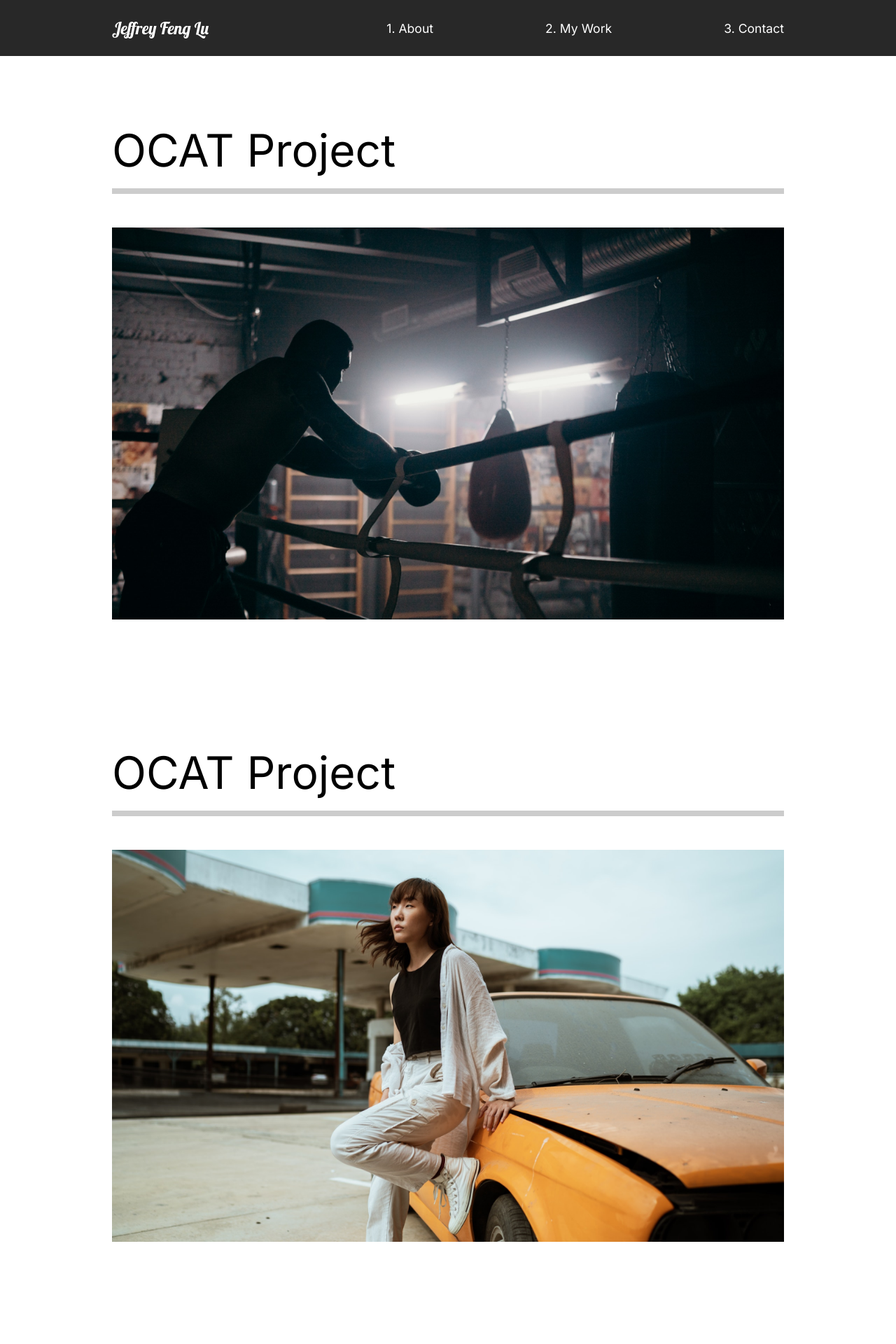
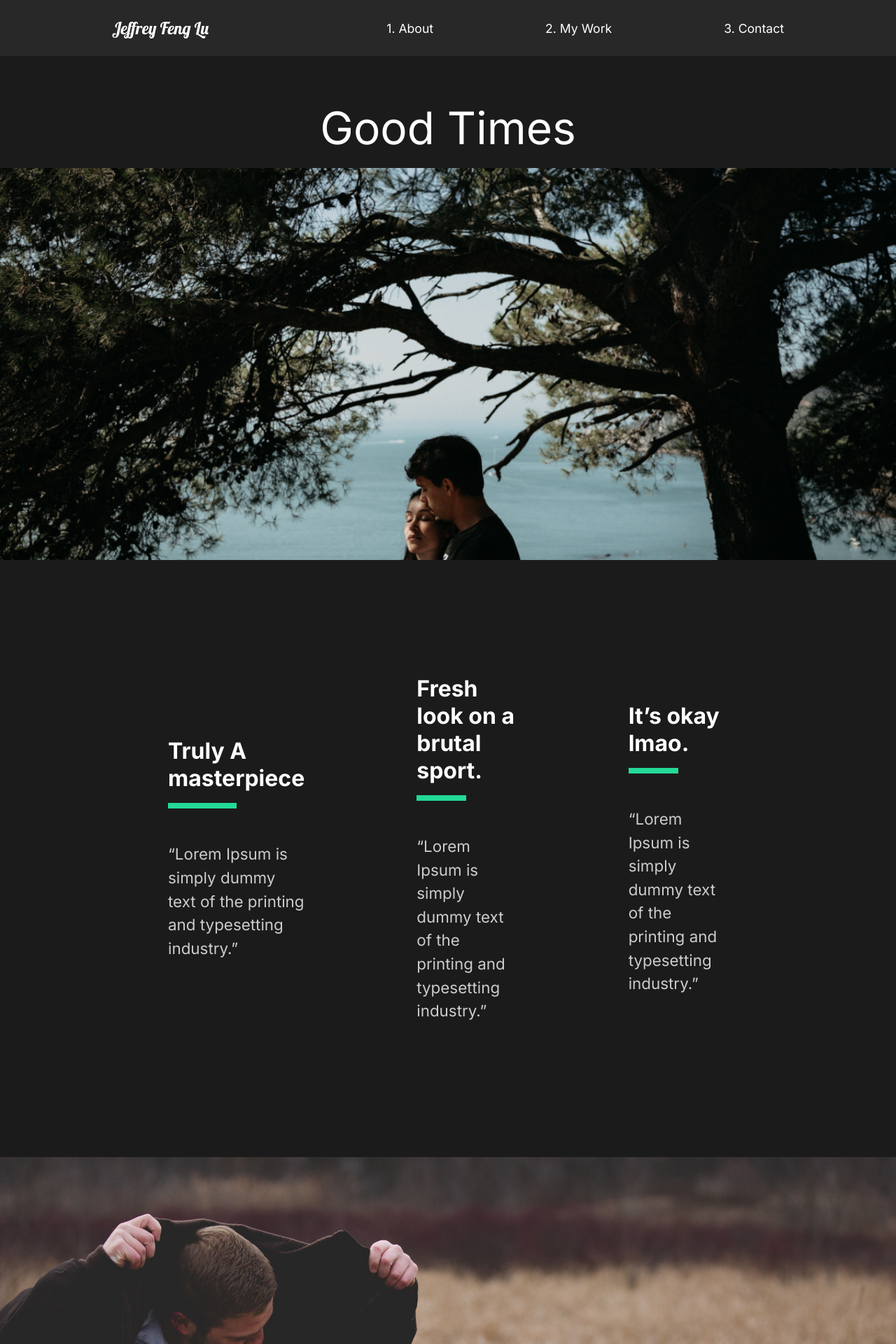
Before and after one commit to jfenglu814/portfolio, a React (Create React App) app: page /work/good-times in a window 1280 px wide. Shown: the top 1920 px of the page at 70% size. Built offline with nearby package versions, Linux system fonts and the light colour scheme.

Commit message:
Added work detail template page

```diff
--- a/src/App.js
+++ b/src/App.js
@@ -7,6 +7,7 @@
 import Contact from "./pages/Contact";
 import Work from "./pages/Work";
 import { Switch, Route } from "react-router-dom";
+import MovieDetail from "./pages/MovieDetail";
 
 function App() {
   return (
@@ -17,8 +18,11 @@
         <Route path="/" exact>
           <AboutMe />
         </Route>
-        <Route path="/work">
+        <Route path="/work" exact>
           <Work />
+        </Route>
+        <Route path="/work/:id">
+          <MovieDetail />
         </Route>
         <Route path="/contact">
           <Contact />
--- a/src/components/AboutSection.js
+++ b/src/components/AboutSection.js
@@ -6,13 +6,21 @@
 
 import { About, Description, Image, Hide } from "../styles";
 
+//Framer Motion
+import { motion } from "framer-motion";
+
 const AboutSection = () => {
   return (
     <About>
       <Description>
         <div className="title">
           <Hide>
-            <h2>Working to make</h2>
+            <motion.h2
+              animate={{ opacity: 1, transition: { duration: 2 } }}
+              initial={{ opacity: 0 }}
+            >
+              Working to make
+            </motion.h2>
           </Hide>
           <Hide>
             <h2>
--- a/src/pages/MovieDetail.js
+++ b/src/pages/MovieDetail.js
@@ -0,0 +1,110 @@
+import React, { useState, useEffect } from "react";
+import styled from "styled-components";
+import { useHistory } from "react-router-dom";
+import { MovieState } from "../movieState";
+
+const MovieDetail = () => {
+  const history = useHistory();
+  const url = history.location.pathname;
+  const [movies, setMovies] = useState(MovieState);
+  const [movie, setMovie] = useState(null);
+
+  //useEffect
+  useEffect(() => {
+    const currentMovie = movies.filter((stateMovie) => stateMovie.url === url);
+    setMovie(currentMovie[0]);
+  }, [movies, url]);
+
+  return (
+    <>
+      {movie && (
+        <Details>
+          <HeadLine>
+            <h2>{movie.title}</h2>
+            <img src={movie.mainImg} alt="movie" />
+          </HeadLine>
+          <Awards>
+            {movie.awards.map((award) => (
+              <Award
+                title={award.title}
+                description={award.description}
+                key={award.title}
+              />
+            ))}
+          </Awards>
+          <ImageDisplay>
+            <img src={movie.secondaryImg} alt="movie" />
+          </ImageDisplay>
+        </Details>
+      )}
+      s
+    </>
+  );
+};
+
+const Details = styled.div`
+  color: white;
+`;
+
+const HeadLine = styled.div`
+  min-height: 90vh;
+  padding-top: 20vh;
+  position: relative;
+  h2 {
+    position: absolute;
+    top: 10%;
+    left: 50%;
+    transform: translate(-50%, -10%);
+  }
+  img {
+    width: 100%;
+    height: 70vh;
+    object-fit: cover;
+  }
+`;
+
+const Awards = styled.div`
+  min-height: 80vh;
+  display: flex;
+  margin: 5rem 10rem;
+  align-items: center;
+  justify-content: space-around;
+`;
+
+const AwardStyle = styled.div`
+  padding: 5rem;
+  h3 {
+    font-size: 2rem;
+  }
+  .line {
+    width: 50%;
+    background: #23d997;
+    height: 0.5rem;
+    margin: 1rem 0rem;
+  }
+  p {
+    padding: 2rem 0rem;
+  }
+`;
+
+const ImageDisplay = styled.div`
+  min-height: 50vh;
+  img {
+    width: 100%;
+    height: 100vh;
+    object-fit: cover;
+  }
+`;
+
+//Award Component
+const Award = ({ title, description }) => {
+  return (
+    <AwardStyle>
+      <h3>{title}</h3>
+      <div className="line"></div>
+      <p>{description}</p>
+    </AwardStyle>
+  );
+};
+
+export default MovieDetail;
--- a/src/pages/Work.js
+++ b/src/pages/Work.js
@@ -13,21 +13,21 @@
       <Movie>
         <h2>OCAT Project</h2>
         <div className="line"></div>
-        <Link>
+        <Link to="/work/the-athlete">
           <img src={athlete} alt="athlete" />
         </Link>
       </Movie>
       <Movie>
         <h2>OCAT Project</h2>
         <div className="line"></div>
-        <Link>
+        <Link to="/work/the-racer">
           <img src={theracer} alt="theracer" />
         </Link>
       </Movie>
       <Movie>
         <h2>OCAT Project</h2>
         <div className="line"></div>
-        <Link>
+        <Link to="/work/good-times">
           <img src={goodtimes} alt="goodtimes" />
         </Link>
       </Movie>
```
Also changed, not shown: public/index.html (+1 -8 lines), 1 other file (tests, documents, lock files or other folders).
